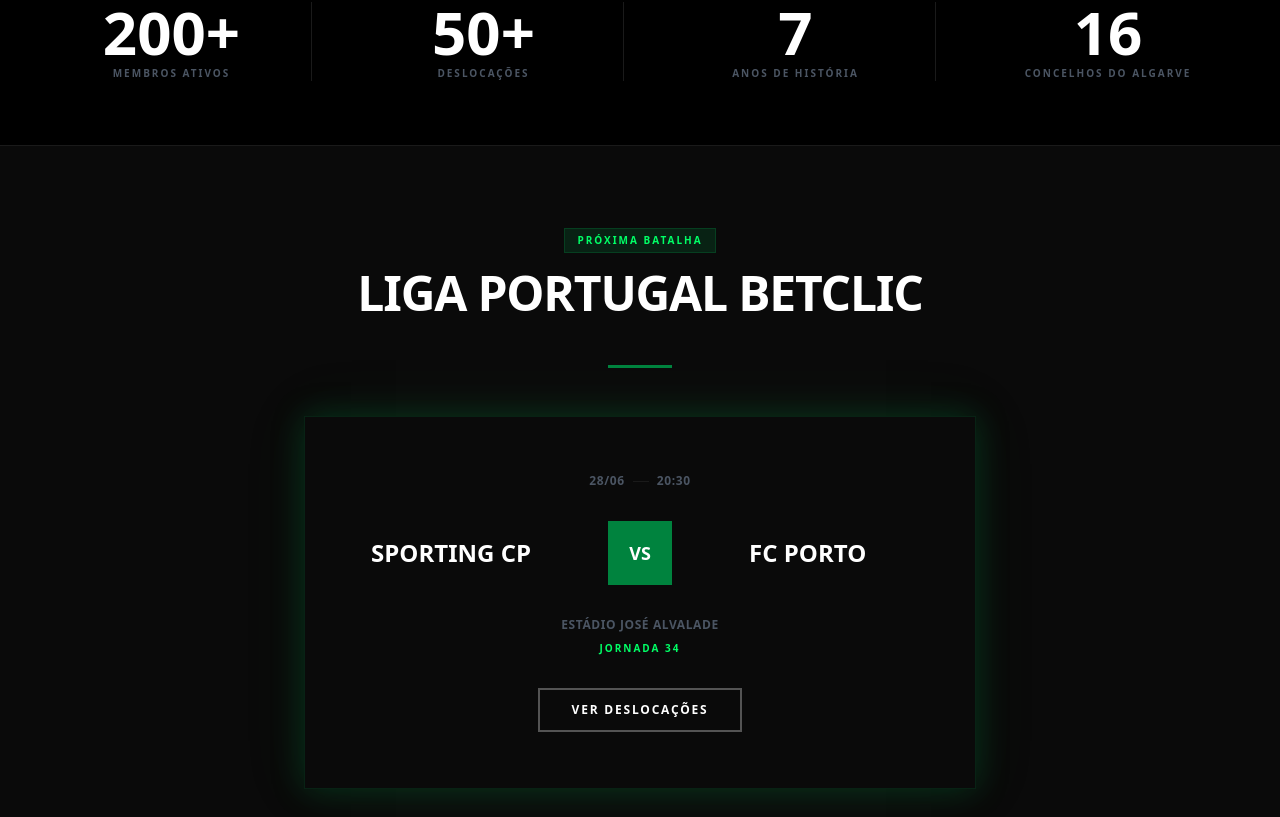
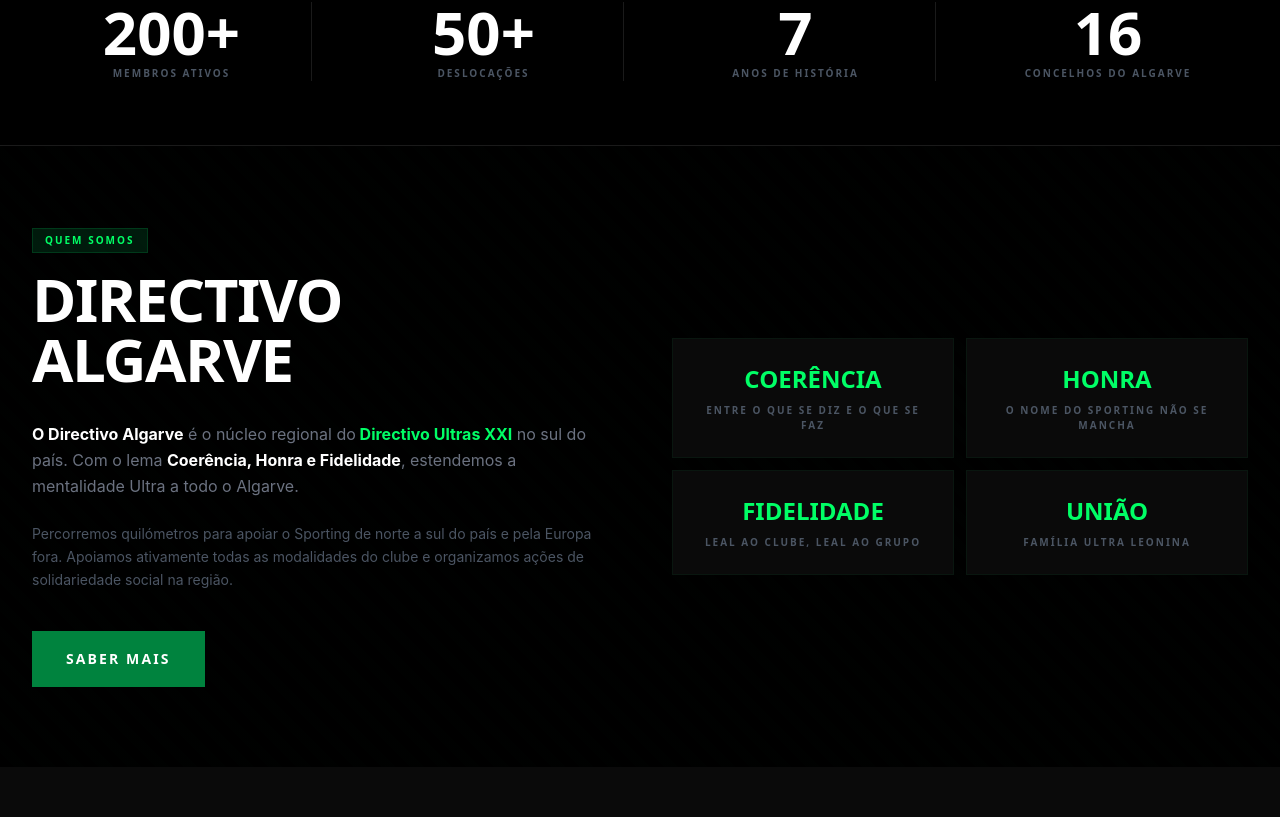
Before and after one commit to defendor134-dev/Duxxi-Algarve, a Next.js app: page / in a window 1280 px wide. Shown: the part 863-1680 px from the top of the page. Built offline with nearby package versions, Linux system fonts and the light colour scheme; no server answers.

Commit message:
Remover secao Proxima Batalha/Next Match da homepage

```diff
--- a/src/app/page.tsx
+++ b/src/app/page.tsx
@@ -72,51 +72,6 @@
         </div>
       </section>
 
-      {/* ============================
-          NEXT MATCH — ULTRA
-          ============================ */}
-      <section className="py-20 bg-ultra-dark">
-        <div className="container-ultra">
-          {nextMatch && (
-            <div className="text-center mb-12">
-              <span className="badge-ultra-green mb-4">PRÓXIMA BATALHA</span>
-              <h2 className="section-title-ultra">{nextMatch.competition}</h2>
-              <div className="flex justify-center mt-6"><div className="section-divider-ultra" /></div>
-            </div>
-          )}
-          {nextMatch && (
-            <div className="max-w-2xl mx-auto">
-              <div className="card-ultra p-10 md:p-14 text-center border-ultra-green/20 glow-green">
-                <div className="flex items-center justify-center gap-2 text-gray-600 font-heading font-semibold text-xs uppercase tracking-wider mb-8">
-                  <span>{formatDateShort(nextMatch.date)}</span>
-                  <span className="w-4 h-[1px] bg-ultra-gray" />
-                  <span>{formatTime(nextMatch.time)}</span>
-                </div>
-                <div className="grid grid-cols-3 gap-6 items-center mb-8">
-                  <div className="text-right">
-                    <p className="text-lg md:text-2xl font-heading font-black text-white uppercase">{nextMatch.homeTeam}</p>
-                  </div>
-                  <div className="text-center">
-                    <div className="match-vs-ultra mx-auto">
-                      <span>VS</span>
-                    </div>
-                  </div>
-                  <div className="text-left">
-                    <p className="text-lg md:text-2xl font-heading font-black text-white uppercase">{nextMatch.awayTeam}</p>
-                  </div>
-                </div>
-                <p className="text-xs text-gray-600 font-heading font-semibold uppercase tracking-wider mb-2">{nextMatch.stadium}</p>
-                {nextMatch.round && <p className="text-[10px] font-heading font-bold text-ultra-green-bright uppercase tracking-[0.2em] mb-6">{nextMatch.round}</p>}
-                <div className="mt-8">
-                  <Link href="/deslocacoes" className="btn-ultra-outline text-xs px-8 py-3">
-                    VER DESLOCAÇÕES
-                  </Link>
-                </div>
-              </div>
-            </div>
-          )}
-        </div>
-      </section>
 
       {/* ============================
           QUEM SOMOS — ULTRA
```
